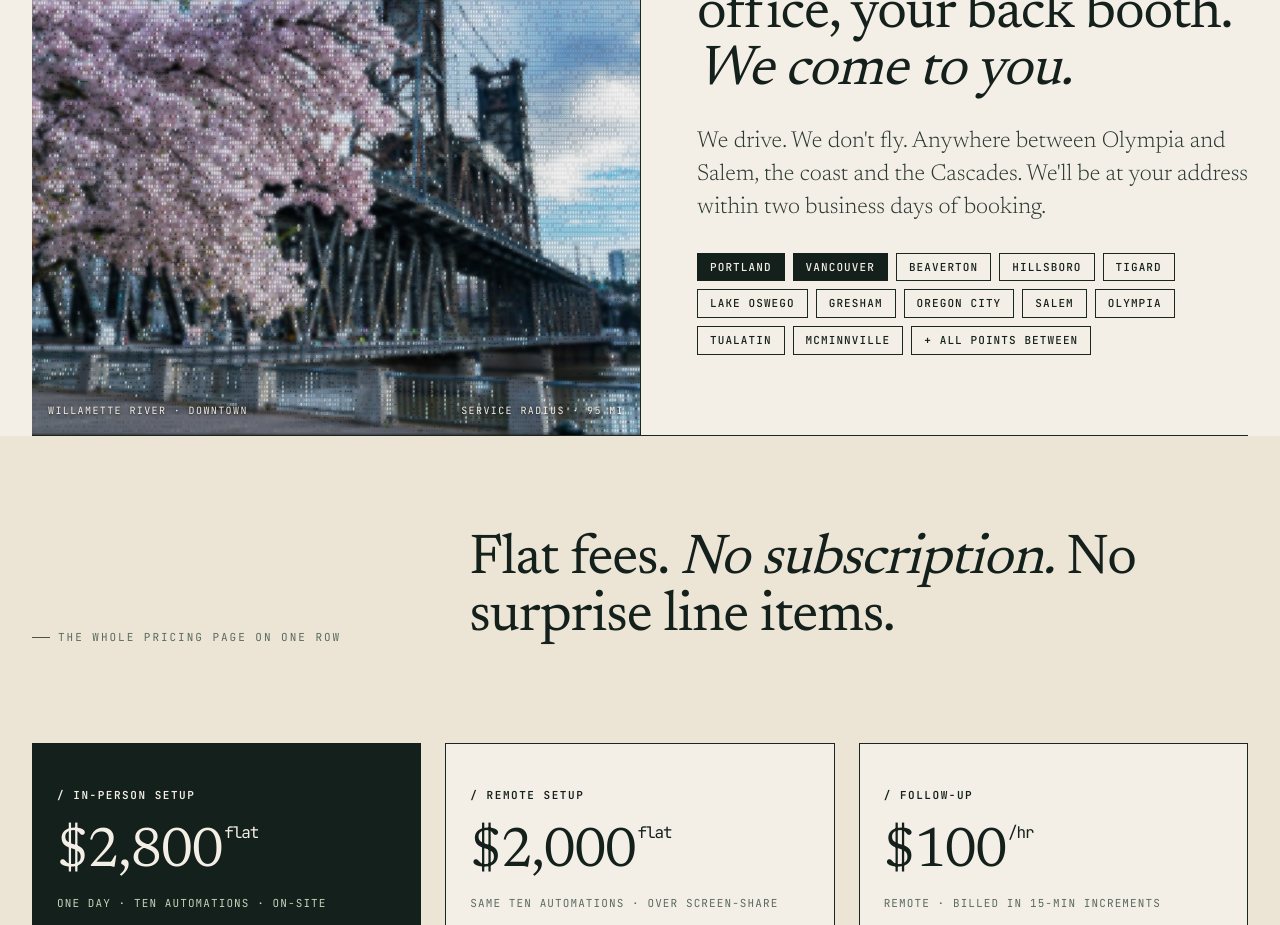
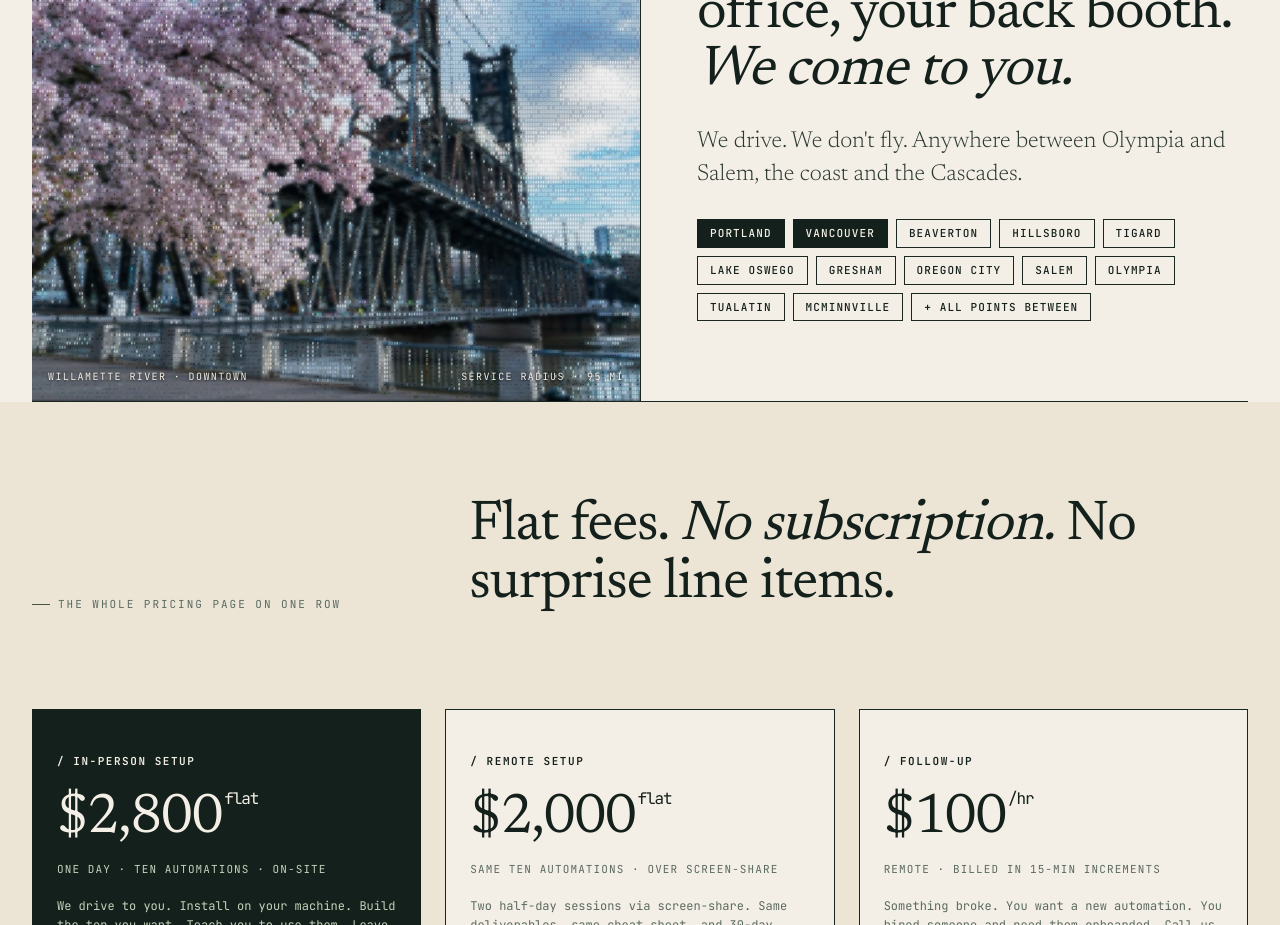
Before and after one commit to itsaark/pacific-ai-tech, a Next.js app: page / in a window 1280 px wide. Shown: the part 4460-5385 px from the top of the page. Built offline with nearby package versions, Linux system fonts and the light colour scheme.

Commit message:
Remove service-area booking timing claim

```diff
--- a/src/app/page.tsx
+++ b/src/app/page.tsx
@@ -642,8 +642,7 @@ export default function Home() {
             </h2>
             <p className="pat-lede">
               We drive. We don&apos;t fly. Anywhere between Olympia and Salem,
-              the coast and the Cascades. We&apos;ll be at your address within
-              two business days of booking.
+              the coast and the Cascades.
             </p>
             <div className="pat-cities">
               {cities.map((city, index) => (
```
